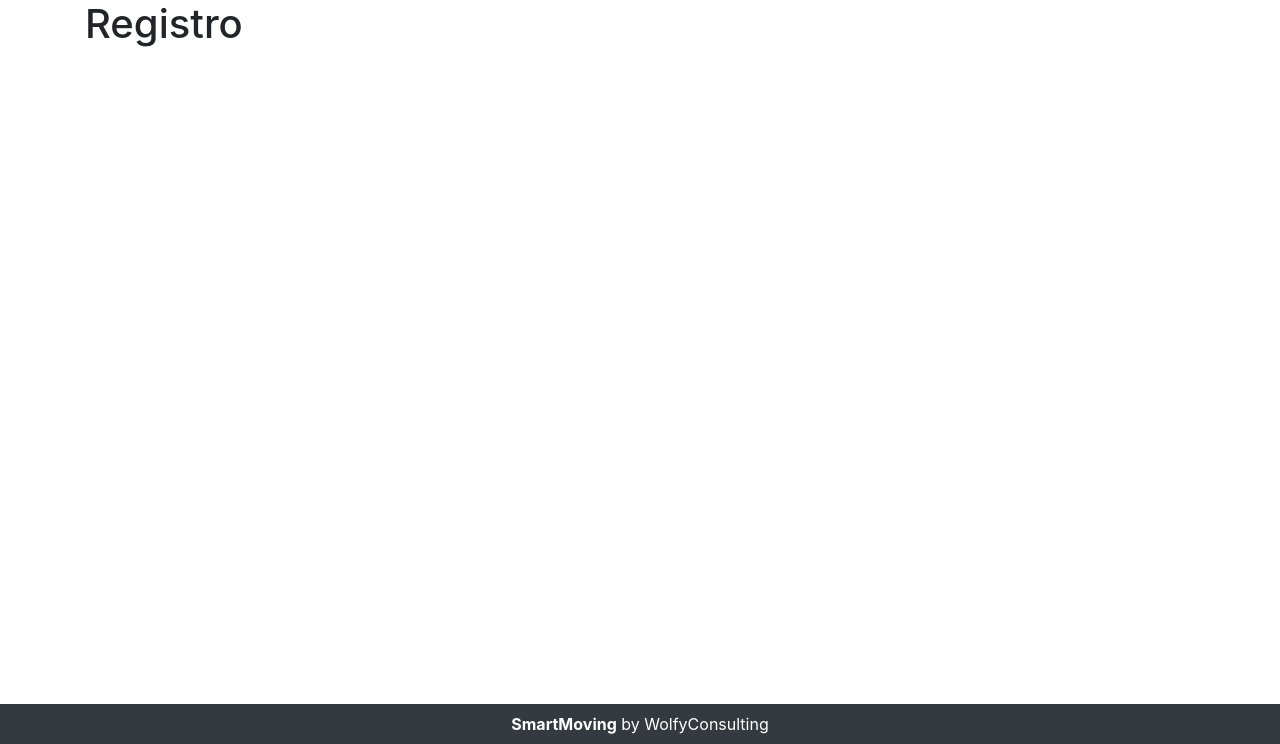
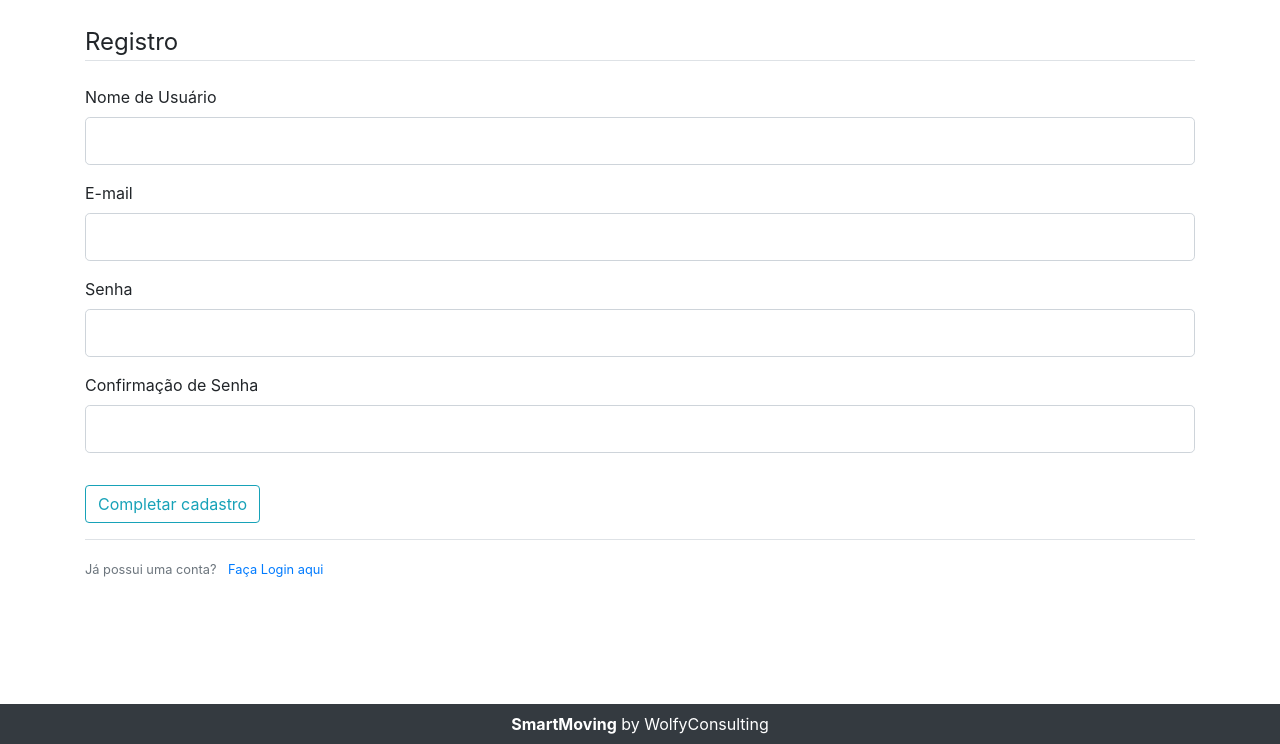
Before and after one commit to 2904nando/grandfinale-client, a Flask app: page /register in a window 1280 px wide. Shown: the part 56-800 px from the top of the page. Run offline with Flask 2, Linux system fonts and the light colour scheme; some libraries are stand-ins or nearby versions.

Commit message:
Packages final

```diff
--- a/requirements.txt
+++ b/requirements.txt
@@ -2,3 +2,5 @@ Flask
 gunicorn
 psycopg2-binary
 flask_sqlalchemy
+flask_wtf
+wtforms
--- a/smartMoving/__init__.py
+++ b/smartMoving/__init__.py
@@ -3,7 +3,7 @@ from flask_sqlalchemy import SQLAlchemy
 
 app = Flask(__name__)
 
-app.config['SECRET_KEY'] = 'secretkey'
+app.config['SECRET_KEY'] = 'ab69e06bfce6e7e4b4c134ce490cce7b'
 app.config['SQLALCHEMY_DATABASE_URI'] = 'postgres://cajhzihnzlfeam:07cf65d371098ef1233562cddb5dfbe441010eec69a7677b4c1e8094c41e32b4@ec2-174-129-253-27.compute-1.amazonaws.com:5432/d1trbv2hk2ltgd'
 
 db = SQLAlchemy(app)
--- /dev/null
+++ b/smartMoving/forms.py
@@ -0,0 +1,17 @@
+from flask_wtf import Form
+from wtforms import StringField, PasswordField, SubmitField, BooleanField
+from wtforms.validators import DataRequired, Length, Email, EqualTo, InputRequired, Optional
+
+class FormularioRegistro(Form):
+    username = StringField('Nome de Usuário', validators=[DataRequired(), Length(min=4, max=20, message='O nome de usuário deve conter entre 4 e 20 caracteres!')])
+    email = StringField('E-mail', validators=[DataRequired(), Email(message='E-mail inválido!')])
+    password = PasswordField('Senha', validators=[DataRequired(), Length(min=8, max=30, message='A senha deve conter entre 8 e 30 caracteres!')])
+    confirm_password = PasswordField('Confirmação de Senha', validators=[DataRequired(), EqualTo('password', message='As senhas devem ser iguais!')])
+    submit = SubmitField('Completar cadastro')
+
+class FormularioLogin(Form):
+    email = StringField('E-mail', validators=[DataRequired(),
+                                              Email(message='E-mail inválido!')])
+    password = PasswordField('Senha', validators=[DataRequired()])
+    remember = BooleanField('Lembrar de mim')
+    submit = SubmitField('Login')
--- a/smartMoving/routes.py
+++ b/smartMoving/routes.py
@@ -1,6 +1,6 @@
 from flask import render_template, redirect, request, url_for, flash
-from smartMoving.models import User, Permissao_Usuario, Permissao
 from smartMoving import app
+from smartMoving.forms import FormularioRegistro, FormularioLogin
 
 @app.route("/")
 def index():
@@ -10,13 +10,26 @@ def index():
 def realview():
     return render_template("realview.html.j2")
 
-@app.route("/login")
+@app.route("/login", methods=['GET', 'POST'])
 def login():
-    return render_template("login.html.j2")
+    form = FormularioLogin()
+    if form.validate_on_submit():
+        if form.email.data == 'nando@kyan.com.br' and form.password.data == 'password':
+            flash(f'Logado com sucesso!', 'success')
+            return redirect(url_for("index"))
+        else:
+            flash(f'Credenciais inválidas!', 'danger')
+    return render_template("login.html.j2", form=form)
 
-@app.route("/register")
+@app.route("/register", methods=['GET', 'POST'])
 def register():
-    return render_template("register.html.j2")
+    form = FormularioRegistro()
+    if form.validate_on_submit():
+        flash(f'Conta criada com sucesso! Usuário: {form.username.data}.', 'success')
+        return redirect(url_for("index"))
+    else:
+        print(form.errors)
+    return render_template("register.html.j2", form=form)
 
 @app.route("/rota")
 def rota():
--- a/smartMoving/templates/index.html.j2
+++ b/smartMoving/templates/index.html.j2
@@ -3,9 +3,7 @@
 
 {% block body %}
 
-<div class="container">
-  <h1>Home</h1>
-</div>
+<h1>Home</h1>
 
 <script type="text/javascript">
   $(document).ready(function(){
--- a/smartMoving/templates/realview.html.j2
+++ b/smartMoving/templates/realview.html.j2
@@ -3,9 +3,7 @@
 
 {% block body %}
 
-<div class="container">
-  <h1>Real View</h1>
-</div>
+<h1>Real View</h1>
 
 <script type="text/javascript">
   $(document).ready(function(){
--- a/smartMoving/templates/register.html.j2
+++ b/smartMoving/templates/register.html.j2
@@ -2,10 +2,79 @@
 {% block title %}Registro{% endblock %}
 
 {% block body %}
+<br>
 
-<div class="container">
-  <h1>Registro</h1>
-</div>
+  <div class="content-section">
+    <form action="" method="POST">
+      {{ form.hidden_tag() }}
+      <fieldset class="form-group">
+        <legend class="border-bottom mb-4">Registro</legend>
+        <div class="form-group">
+          {{ form.username.label(class="form-control-label") }}
+
+          {% if form.errors.username %}
+            {{ form.username(class="form-control form-control-lg is-invalid") }}
+            <div class="invalid-feedback">
+              {% for error in form.username.errors %}
+                <span>{{ error }}</span>
+              {% endfor %}
+            </div>
+          {% else %}
+            {{ form.username(class="form-control form-control-lg") }}
+          {% endif %}
+
+
+        </div>
+        <div class="form-group">
+          {{ form.email.label(class="form-control-label") }}
+          {% if form.errors.email %}
+            {{ form.email(class="form-control form-control-lg is-invalid") }}
+            <div class="invalid-feedback">
+              {% for error in form.email.errors %}
+                <span>{{ error }}</span>
+              {% endfor %}
+            </div>
+          {% else %}
+            {{ form.email(class="form-control form-control-lg") }}
+          {% endif %}
+        </div>
+        <div class="form-group">
+          {{ form.password.label(class="form-control-label") }}
+          {% if form.errors.password %}
+            {{ form.password(class="form-control form-control-lg is-invalid") }}
+            <div class="invalid-feedback">
+              {% for error in form.password.errors %}
+                <span>{{ error }}</span>
+              {% endfor %}
+            </div>
+          {% else %}
+            {{ form.password(class="form-control form-control-lg") }}
+          {% endif %}
+        </div>
+        <div class="form-group">
+          {{ form.confirm_password.label(class="form-control-label") }}
+          {% if form.errors.confirm_password %}
+            {{ form.confirm_password(class="form-control form-control-lg is-invalid") }}
+            <div class="invalid-feedback">
+              {% for error in form.confirm_password.errors %}
+                <span>{{ error }}</span>
+              {% endfor %}
+            </div>
+          {% else %}
+            {{ form.confirm_password(class="form-control form-control-lg") }}
+          {% endif %}
+        </div>
+      </fieldset>
+      <div class="form-group">
+        {{ form.submit(class="btn btn-outline-info") }}
+      </div>
+    </form>
+  </div>
+  <div class="border-top pt-3">
+    <small class="text-muted">
+      Já possui uma conta? <a href="{{ url_for('login') }}" class="ml-2">Faça Login aqui</a>
+    </small>
+  </div>
 
 <script type="text/javascript">
   $(document).ready(function(){
--- a/smartMoving/templates/shared.html.j2
+++ b/smartMoving/templates/shared.html.j2
@@ -12,33 +12,50 @@
   </head>
   <body>
     <nav class="navbar navbar-expand-lg navbar-dark bg-dark">
-      <a class="navbar-brand" href="#">SmartMoving</a>
+      <a class="navbar-brand" href="{{ url_for('index') }}">SmartMoving</a>
       <button class="navbar-toggler" type="button" data-toggle="collapse" data-target="#navbarNav" aria-controls="navbarNav" aria-expanded="false" aria-label="Toggle navigation">
         <span class="navbar-toggler-icon"></span>
       </button>
       <div class="collapse navbar-collapse" id="navbarNav">
         <ul class="navbar-nav">
           <li class="nav-item">
-            <a class="nav-link" id="nav_home" href="/">Home</a>
+            <a class="nav-link" id="nav_home" href="{{ url_for('index') }}">Home</a>
           </li>
           <li class="nav-item">
-            <a class="nav-link" id="nav_realview" href="/realview">RealView</a>
+            <a class="nav-link" id="nav_realview" href="{{ url_for('realview') }}">RealView</a>
           </li>
           <li class="nav-item">
-            <a class="nav-link" id="nav_contato" href="/contato">Contato</a>
+            <a class="nav-link" id="nav_contato" href="{{ url_for('contato') }}">Contato</a>
           </li>
         </ul>
         <ul class="nav navbar-nav ml-auto">
           <li class="nav-item">
-            <a href="/register" class="nav-link" id="nav_register"><span class="fa fa-user"></span> Registro</a>
+            <a href="{{ url_for('register') }}" class="nav-link" id="nav_register"><span class="fa fa-user"></span> Registro</a>
           </li>
           <li class="nav-item">
-            <a href="/login" class="nav-link" id="nav_login"><span class="fa fa-sign-in"></span> Login</a>
+            <a href="{{ url_for('login') }}" class="nav-link" id="nav_login"><span class="fa fa-sign-in"></span> Login</a>
           </li>
         </ul>
       </div>
     </nav>
-    {% block body %}{% endblock %}
+
+    <div class="container">
+      <div class="row">
+        <div class="col-md-12">
+          {% with messages = get_flashed_messages(with_categories=true) %}
+            {% if messages %}
+              <br>
+              {% for category, message in messages %}
+                <div class="alert alert-{{ category }}">
+                  {{ message }}
+                </div>
+              {% endfor %}
+            {% endif %}
+          {% endwith %}
+        </div>
+      </div>
+      {% block body %}{% endblock %}
+    </div>
     <nav class="navbar fixed-bottom navbar-dark bg-dark footer">
       <p><b>SmartMoving</b> by WolfyConsulting</p>
     </nav>
```
Also changed, not shown: smartMoving/templates/login.html.j2 (+28 -2 lines).
